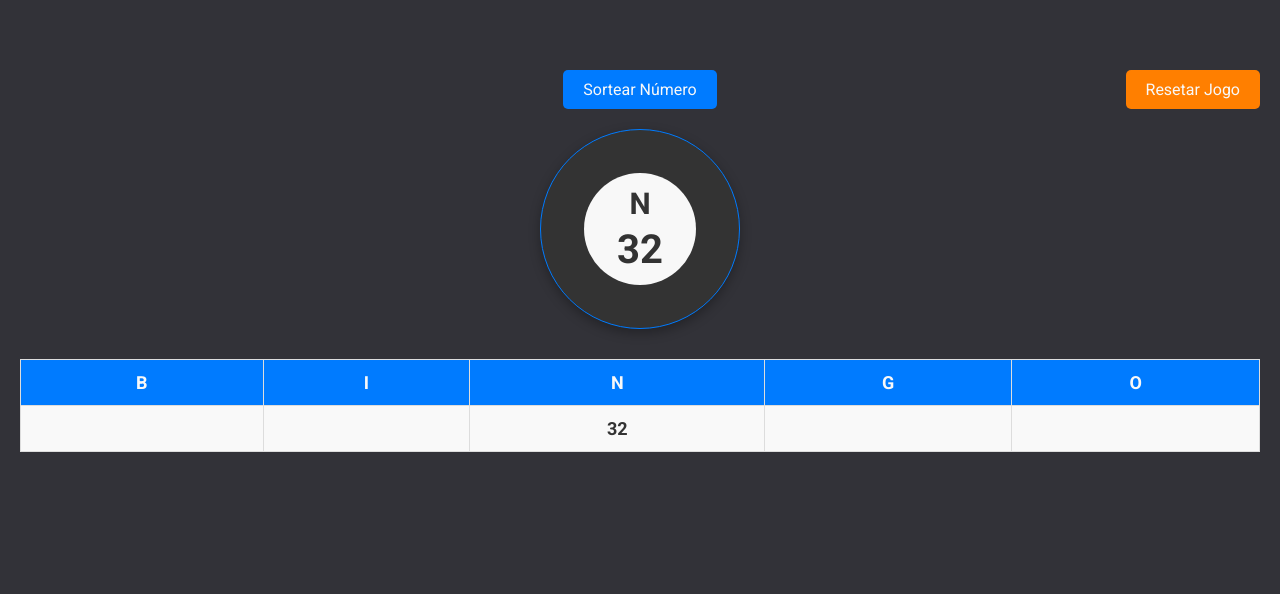
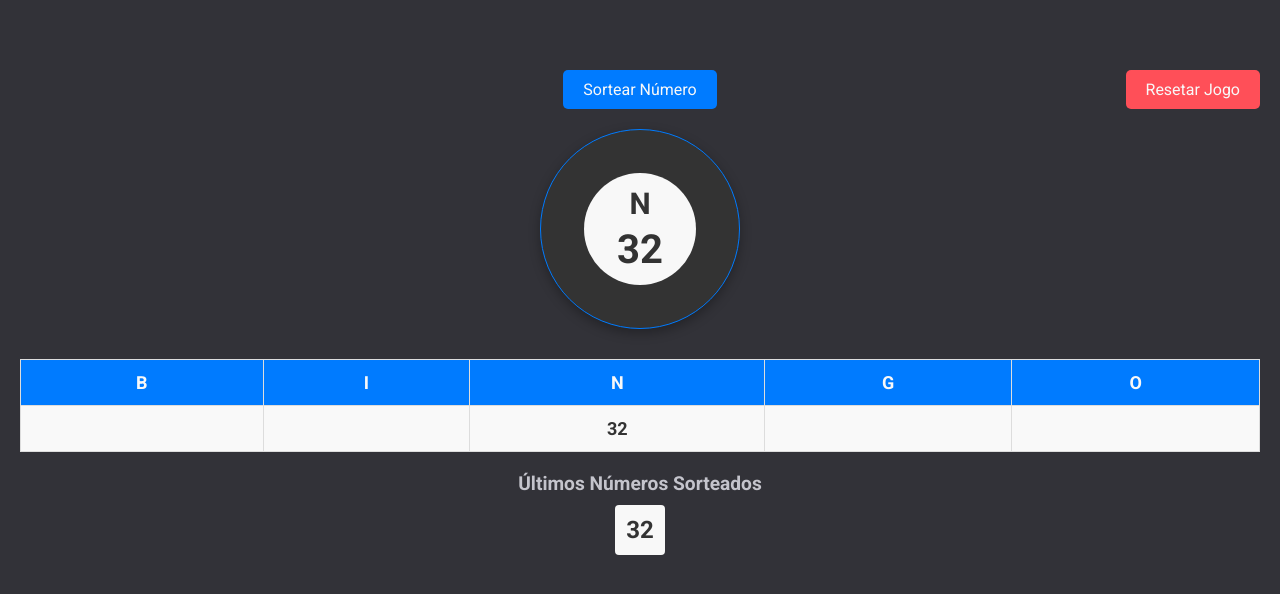
Before and after one commit to victormoni/BingoBlitz, a React (Vite) app: page / in a window 1280 px wide. Both pictures are taken after a click on the button "Sortear Número". Shown: the top 594 px of the page. Built offline with nearby package versions, Linux system fonts and the light colour scheme.

Commit message:
[Feat] inserted function to show last numbers

```diff
--- a/src/components/NumberPicker.module.css
+++ b/src/components/NumberPicker.module.css
@@ -142,7 +142,7 @@ td:first-child, td:nth-child(2), td:nth-child(3), td:nth-child(4), td:last-child
 .resetButton {
   padding: 0.625rem 1.25rem;
   font-size: 1rem;
-  background-color: #ff7f00;
+  background-color: #FF4F58;
   color: #f8f8f8;
   border: none;
   border-radius: 0.3125rem;
@@ -153,7 +153,7 @@ td:first-child, td:nth-child(2), td:nth-child(3), td:nth-child(4), td:last-child
 }
 
 .resetButton:hover {
-  background-color: #ff7f00;
+  background-color: #FF2A38;
 }
 
 /* Responsividade - Ajustes para botões */
@@ -184,3 +184,42 @@ td:first-child, td:nth-child(2), td:nth-child(3), td:nth-child(4), td:last-child
     margin-bottom: 1rem;
   }
 }
+
+/* Número da tabela de números sorteados */
+.lastNumbersTable {
+  margin-top: 20px;
+  text-align: center;
+}
+
+.lastNumbersTable h3 {
+  font-size: 1.2rem;
+  margin-bottom: 10px;
+}
+
+.lastNumbersRow {
+  display: flex;
+  justify-content: center;
+  gap: 10px;
+  flex-wrap: nowrap;
+}
+
+.lastNumber {
+  background-color: #f8f8f8;
+  padding: 10px;
+  border-radius: 4px;
+  font-size: 1.5rem;
+  font-weight: bold;
+  text-align: center;
+  width: 50px;
+  height: 50px;
+  display: flex;
+  justify-content: center;
+  align-items: center;
+  min-width: 50px;
+  min-height: 50px;
+  color: #333;
+}
+
+.lastNumber span {
+  font-size: 1rem;
+}
--- a/src/components/NumberPicker.tsx
+++ b/src/components/NumberPicker.tsx
@@ -19,6 +19,9 @@ export function NumberPicker() {
     G: [],
     O: [],
   });
+
+  // Adicionando estado para os últimos 10 números sorteados
+  const [lastDrawnNumbers, setLastDrawnNumbers] = useState<number[]>([]);
 
   const getLetterForNumber = (num: number): BingoColumn => {
     if (num >= 1 && num <= 15) return 'B';
@@ -46,10 +49,20 @@ export function NumberPicker() {
       }
 
       const letra: BingoColumn = getLetterForNumber(sortedNumber);
+
       setDrawnNumbers(prevNumbers => ({
         ...prevNumbers,
         [letra]: [...prevNumbers[letra], sortedNumber],
       }));
+
+      // Atualizando os últimos 10 números sorteados
+      setLastDrawnNumbers(prev => {
+        const newNumbers = [sortedNumber, ...prev];
+        if (newNumbers.length > 10) {
+          newNumbers.pop(); // Mantém apenas os últimos 10 números
+        }
+        return newNumbers;
+      });
 
       setNumber(sortedNumber);
       setIsSpinning(false);
@@ -66,6 +79,7 @@ export function NumberPicker() {
       G: [],
       O: [],
     });
+    setLastDrawnNumbers([]); // Limpar os últimos números sorteados
   };
 
   return (
@@ -78,7 +92,6 @@ export function NumberPicker() {
       <button onClick={sortNumber} className={styles.button}>
         Sortear Número
       </button>
-
 
       {/* Animação da roleta */}
       <div className={`${styles.roulette} ${isSpinning ? styles.spinning : ''}`}>
@@ -141,6 +154,19 @@ export function NumberPicker() {
           </tbody>
         </table>
       </div>
+
+      {/* Tabela para exibir os últimos 10 números sorteados em uma única linha */}
+      <div className={styles.lastNumbersTable}>
+        {/* Exibe o título somente se houver números sorteados */}
+        {lastDrawnNumbers.length > 0 && (
+          <h3>Últimos Números Sorteados</h3>
+        )}
+        <div className={styles.lastNumbersRow}>
+          {lastDrawnNumbers.map((num, index) => (
+            <div key={index} className={styles.lastNumber}>{num}</div>
+          ))}
+        </div>
+      </div>
     </div>
   );
 }
```
